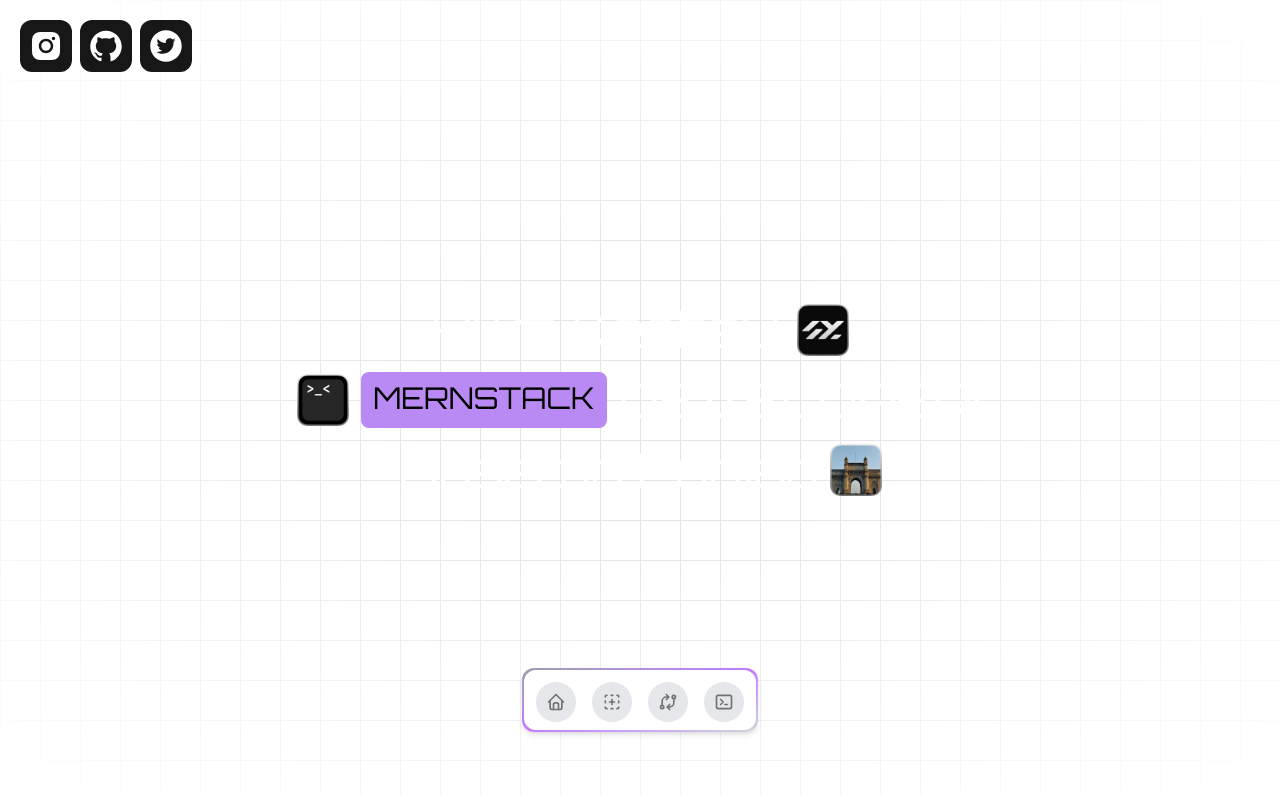
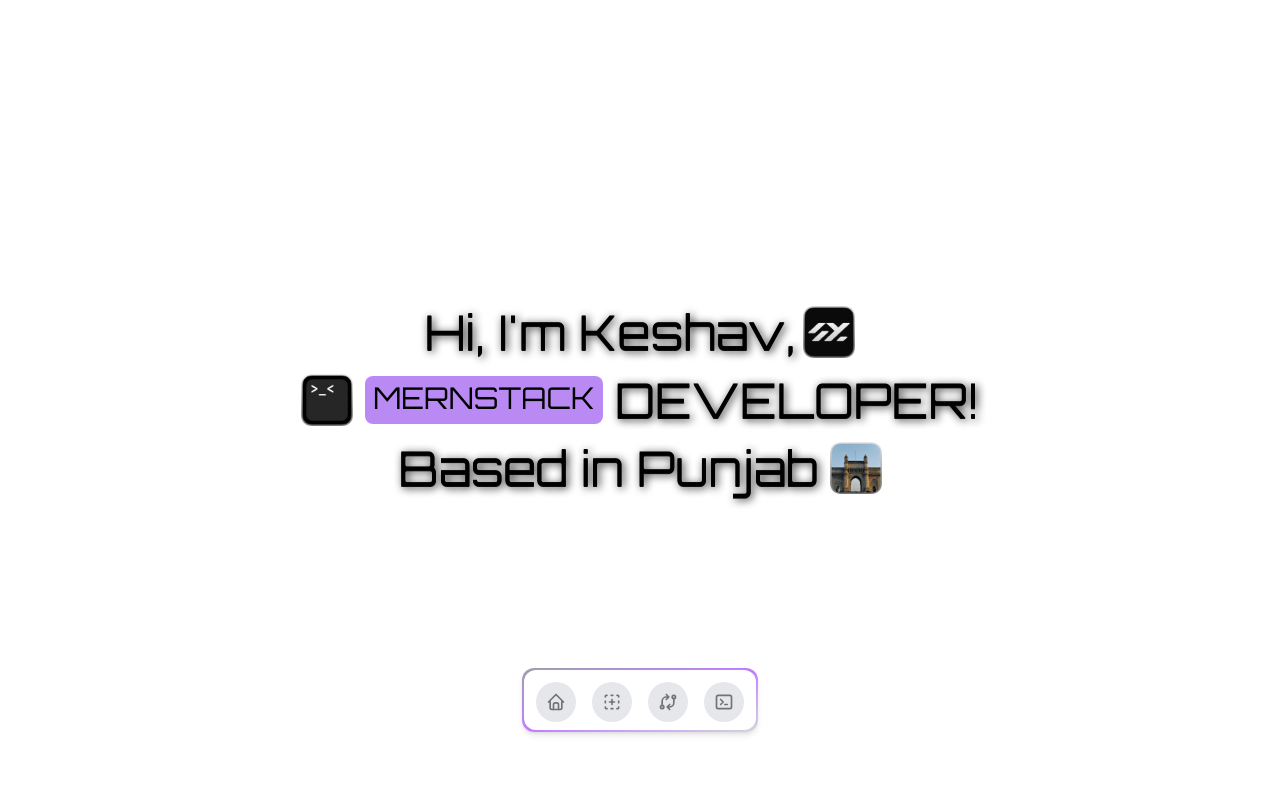
Before and after one commit to ikeshav26/_portfolio, a React (Vite) app: page / in a window 1280 px wide. Shown: the top 794 px of the page. Built offline with nearby package versions, Linux system fonts and the light colour scheme.

Commit message:
Theme setup

```diff
--- a/package.json
+++ b/package.json
@@ -29,6 +29,7 @@
     "@types/react": "^19.1.2",
     "@types/react-dom": "^19.1.2",
     "@vitejs/plugin-react": "^4.4.1",
+    "daisyui": "^5.0.43",
     "eslint": "^9.25.0",
     "eslint-plugin-react-hooks": "^5.2.0",
     "eslint-plugin-react-refresh": "^0.4.19",
--- a/src/App.jsx
+++ b/src/App.jsx
@@ -4,11 +4,14 @@
 import Project from './pages/Project'
 import Contact from './pages/Contact'
 import About from './pages/About'
-
+import { FloatingDockDemo } from '../src/components/FloatingDoc'
 
 const App = () => {
   return (
     <div className=''>
+      <div className="fixed top-7/8 left-1/2 transform -translate-x-1/2 -translate-y-1/2 z-50">
+        <FloatingDockDemo/>
+      </div>
       <Routes>
         <Route path='/' element={<Home/>}></Route>
         <Route path='/about' element={<About/>}></Route>
--- a/src/components/Background.jsx
+++ b/src/components/Background.jsx
@@ -4,13 +4,10 @@
 export function GridBackgroundDemo({children}) {
   return (
     <div
-      className="relative min-h-screen max-h-screen flex  w-full items-center justify-center bg-white dark:bg-zinc-900">
+      className="back relative min-h-screen max-h-screen flex  w-full items-center justify-center   ">
       <div
         className={cn(
-          "absolute inset-0",
-          "[background-size:40px_40px]",
-          "[background-image:linear-gradient(to_right,#e4e4e7_1px,transparent_1px),linear-gradient(to_bottom,#e4e4e7_1px,transparent_1px)]",
-          "dark:[background-image:linear-gradient(to_right,#262626_1px,transparent_1px),linear-gradient(to_bottom,#262626_1px,transparent_1px)]"
+          "brightness-50"
         )} />
       {/* Radial gradient for the container to give a faded look */}
       <div
--- a/src/components/Content/HomeContent.jsx
+++ b/src/components/Content/HomeContent.jsx
@@ -4,51 +4,104 @@
 import img2 from '../../../public/img2.png'
 import img3 from '../../../public/img3.png'
 import { Link } from 'react-router-dom'
-import { AiFillGithub, AiFillInstagram, AiFillTwitterCircle, AiFillTwitterSquare, AiFillX } from "react-icons/ai";
-
+import { AiFillGithub, AiFillInstagram, AiFillTwitterCircle } from "react-icons/ai";
+import { useTheme } from '../context/ThemeProvider';
 
 const HomeContent = () => {
+  const { theme, setTheme } = useTheme();
+
   return (
-    <div>
-      <div className='flex flex-col items-center justify-center  md:gap-4 '>
+    <div className='min-h-screen w-full flex flex-col items-center justify-center gap-10 transition-colors duration-300 '>
+      <div className='flex flex-col items-center justify-center gap-4'>
         <div className='flex items-center justify-center gap-2'>
-            <p className='text-2xl md:text-4xl lg:text-5xl orbitron-custom  text-white'>Hi,I'm Keshav,</p>
-            <img className='w-10 h-10 md:h-13 md:w-13' src={img1} />
+          <p
+            className='textHome text-2xl md:text-4xl lg:text-5xl orbitron-custom'
+            style={{
+              textShadow: '2px 2px 8px #111, 0 1px 0 #111'
+            }}
+          >
+            Hi, I'm Keshav,
+          </p>
+          <img className='w-10 h-10 md:h-13 md:w-13' src={img1} alt="img1" />
         </div>
-          <div className='flex text-sm md:text-xl lg:text-3xl items-center justify-center gap-3'>
-            <img className='w-10 h-10 md:w-13 md:h-13' src={img2} />
+        <div className='flex text-sm md:text-xl lg:text-3xl items-center justify-center gap-3 textHome'>
+          <img className='w-10 h-10 md:w-13 md:h-13' src={img2} alt="img2" />
           <RotatingText
             texts={['FRONTEND', 'BACKEND', 'MERNSTACK']}
-              mainClassName="px-2 orbitron-custom sm:px-2 md:px-3 bg-[#B98AF3] text-black overflow-hidden py-0.5 sm:py-1 md:py-2 justify-center rounded-lg"
+            mainClassName="px-2 orbitron-custom bg-[#B98AF3] text-black overflow-hidden py-1 rounded-lg"
             staggerFrom={"last"}
             initial={{ y: "100%" }}
             animate={{ y: 0 }}
             exit={{ y: "-120%" }}
             staggerDuration={0.025}
-              splitLevelClassName="overflow-hidden pb-0.5 sm:pb-1 md:pb-1"
+            splitLevelClassName="overflow-hidden pb-1"
             transition={{ type: "spring", damping: 30, stiffness: 400 }}
             rotationInterval={2000}
           />
-            <span className='text-2xl md:text-4xl lg:text-5xl orbitron-custom text-white'>DEVELOPER!</span>
+          <span
+            className='text-2xl md:text-4xl lg:text-5xl orbitron-custom textHome'
+            style={{
+              textShadow: '2px 2px 8px #111, 0 1px 0 #111'
+            }}
+          >
+            DEVELOPER!
+          </span>
         </div>
-          <div className='flex items-center justify-center gap-3 orbitron-custom'>
-            <p className='text-2xl md:text-4xl lg:text-5xl orbitron-custom text-white'>Based in Punjab</p>
-            <img className='w-10 h-10 md:w-13 md:h-13' src={img3} />
+        <div className='flex items-center justify-center gap-3'>
+          <p
+            className='text-2xl md:text-4xl lg:text-5xl orbitron-custom textHome'
+            style={{
+              textShadow: '2px 2px 8px #111, 0 1px 0 #111'
+            }}
+          >
+            Based in Punjab
+          </p>
+          <img className='w-10 h-10 md:w-13 md:h-13' src={img3} alt="img3" />
         </div>
       </div>
-        <div className='absolute top-5 left-5 text-white text-3xl md:text-4xl  flex gap-2 items-center justify-center'>
-          <div className=' bg-neutral-900 p-2 rounded-xl cursor-pointer  hover:bg-neutral-700 hover:scale-104 transition-all duration-200'>
-            <Link to="https://www.instagram.com/keshav_gilhotra_/?hl=en"><AiFillInstagram/></Link>
+
+      {/* Social Links */}
+      <div className='absolute top-5 left-5 flex gap-2 text-3xl dark:text-white'>
+        <Link to="https://www.instagram.com/keshav_gilhotra_/?hl=en" target="_blank" rel="noopener noreferrer" className=' dark:bg-neutral-800 p-2 rounded-xl hover:scale-105 hover:bg-neutral-700 transition-all'>
+          <AiFillInstagram />
+        </Link>
+        <Link to="https://github.com/ikeshav26" target="_blank" rel="noopener noreferrer" className=' dark:bg-neutral-800 p-2 rounded-xl  hover:scale-105 transition-all  hover:bg-neutral-700'>
+          <AiFillGithub />
+        </Link>
+        <Link to="https://x.com/KeshavGilh5995" target="_blank" rel="noopener noreferrer" className=' dark:bg-neutral-800 p-2 rounded-xl hover:scale-105 transition-all  hover:bg-neutral-700'>
+          <AiFillTwitterCircle />
+        </Link>
       </div>
-          <div  className=' bg-neutral-900 p-2 rounded-xl cursor-pointer  hover:bg-neutral-700 hover:scale-104 transition-all duration-200'>
-            <Link  to="https://github.com/ikeshav26"><AiFillGithub/></Link>
-          </div>
-          <div  className= "bg-neutral-900 p-2 rounded-xl cursor-pointer  hover:bg-neutral-700 hover:scale-104 transition-all duration-200">
-            <Link to="https://x.com/KeshavGilh5995"><AiFillTwitterCircle/></Link>
+
+      <div className='absolute top-5 right-5 flex items-center dark:text-white justify-center gap-2  dark:bg-neutral-800 p-2 rounded-full  hover:bg-neutral-700 hover:scale-105 transition-all'>
+        <label className="swap swap-rotate">
+  {/* this hidden checkbox controls the state */}
+  <input onChange={()=>{
+    const newTheme = theme === 'light' ? 'dark' : 'light';
+    setTheme(newTheme);
+  }} type="checkbox" className="theme-controller" value="synthwave" />
+
+  {/* sun icon */}
+  <svg
+    className="swap-off h-7 w-7 fill-current"
+    xmlns="http://www.w3.org/2000/svg"
+    viewBox="0 0 24 24">
+    <path
+      d="M5.64,17l-.71.71a1,1,0,0,0,0,1.41,1,1,0,0,0,1.41,0l.71-.71A1,1,0,0,0,5.64,17ZM5,12a1,1,0,0,0-1-1H3a1,1,0,0,0,0,2H4A1,1,0,0,0,5,12Zm7-7a1,1,0,0,0,1-1V3a1,1,0,0,0-2,0V4A1,1,0,0,0,12,5ZM5.64,7.05a1,1,0,0,0,.7.29,1,1,0,0,0,.71-.29,1,1,0,0,0,0-1.41l-.71-.71A1,1,0,0,0,4.93,6.34Zm12,.29a1,1,0,0,0,.7-.29l.71-.71a1,1,0,1,0-1.41-1.41L17,5.64a1,1,0,0,0,0,1.41A1,1,0,0,0,17.66,7.34ZM21,11H20a1,1,0,0,0,0,2h1a1,1,0,0,0,0-2Zm-9,8a1,1,0,0,0-1,1v1a1,1,0,0,0,2,0V20A1,1,0,0,0,12,19ZM18.36,17A1,1,0,0,0,17,18.36l.71.71a1,1,0,0,0,1.41,0,1,1,0,0,0,0-1.41ZM12,6.5A5.5,5.5,0,1,0,17.5,12,5.51,5.51,0,0,0,12,6.5Zm0,9A3.5,3.5,0,1,1,15.5,12,3.5,3.5,0,0,1,12,15.5Z" />
+  </svg>
+
+  {/* moon icon */}
+  <svg
+    className="swap-on h-7 w-7 fill-current"
+    xmlns="http://www.w3.org/2000/svg"
+    viewBox="0 0 24 24">
+    <path
+      d="M21.64,13a1,1,0,0,0-1.05-.14,8.05,8.05,0,0,1-3.37.73A8.15,8.15,0,0,1,9.08,5.49a8.59,8.59,0,0,1,.25-2A1,1,0,0,0,8,2.36,10.14,10.14,0,1,0,22,14.05,1,1,0,0,0,21.64,13Zm-9.5,6.69A8.14,8.14,0,0,1,7.08,5.22v.27A10.15,10.15,0,0,0,17.22,15.63a9.79,9.79,0,0,0,2.1-.22A8.11,8.11,0,0,1,12.14,19.73Z" />
+  </svg>
+</label>
       </div>
     </div>
-    </div>
-  )
-}
+  );
+};
 
-export default HomeContent
+export default HomeContent;
--- /dev/null
+++ b/src/components/context/ThemeProvider.jsx
@@ -0,0 +1,49 @@
+
+import { createContext, useContext, useEffect, useState } from "react";
+
+const ThemeContext = createContext(undefined);
+
+export const ThemeProvider = ({ children }) => {
+  const [theme, setThemeState] = useState("light");
+
+  // apply theme to html tag
+  const applyTheme = (theme) => {
+    document.documentElement.setAttribute("data-theme", theme);
+  };
+
+  const setTheme = (newTheme) => {
+    setThemeState(newTheme);
+    applyTheme(newTheme);
+    localStorage.setItem("theme", newTheme);
+  };
+
+  const toggleTheme = () => {
+    setTheme(theme === "light" ? "dark" : "light");
+  };
+
+  useEffect(() => {
+    const savedTheme = localStorage.getItem("theme")
+    if (savedTheme) {
+      setTheme(savedTheme);
+    } else {
+      // Optional: default based on system
+      const prefersDark = window.matchMedia(
+        "(prefers-color-scheme: dark)"
+      ).matches;
+      setTheme(prefersDark ? "dark" : "light");
+    }
+  }, []);
+
+  return (
+    <ThemeContext.Provider value={{ theme, setTheme, toggleTheme }}>
+      {children}
+    </ThemeContext.Provider>
+  );
+};
+
+// Custom hook
+export const useTheme = () => {
+  const context = useContext(ThemeContext);
+  if (!context) throw new Error("useTheme must be used within ThemeProvider");
+  return context;
+};
--- a/src/index.css
+++ b/src/index.css
@@ -1,4 +1,5 @@
 @import "tailwindcss";
+@plugin "daisyui";
 
 
 .orbitron-custom {
@@ -7,3 +8,21 @@
   font-weight: 400; /* Replace 400 with your desired weight */
   font-style: normal;
 }
+
+ [data-theme="dark"] .back {
+  background-color: #3F3F46; /* Dark background color */
+  color: white;
+ }
+
+ [data-themee="light"] .back {
+  background-color: "zinc-900";
+  color: black;
+ }
+
+ [data-theme="dark"] .textHome { /* Dark button color */
+  color: white;
+ }
+
+  [data-theme="light"] .textHome { /* Light button color */
+    color: black;
+  }
--- a/src/main.jsx
+++ b/src/main.jsx
@@ -4,14 +4,17 @@
 import App from './App.jsx'
 import { GridBackgroundDemo } from './components/Background.jsx'
 import { BrowserRouter } from 'react-router-dom'
+import { ThemeProvider } from './components/context/ThemeProvider.jsx'
 
 
 createRoot(document.getElementById('root')).render(
   <StrictMode>
     <BrowserRouter>
-    <GridBackgroundDemo>
+    <ThemeProvider>
+      <GridBackgroundDemo>
       <App />
     </GridBackgroundDemo>
+    </ThemeProvider>
     </BrowserRouter>
   </StrictMode>,
 )
--- a/src/pages/Home.jsx
+++ b/src/pages/Home.jsx
@@ -30,9 +30,6 @@
       >
         <HomeContent/>
       </BlobCursor>
-      <div className="fixed top-7/8 left-1/2 transform -translate-x-1/2 -translate-y-1/2 z-50">
-        <FloatingDockDemo/>
-      </div>
     </div>
   )
 }
```
Also changed, not shown: 1 other file (tests, documents, lock files or other folders). Lines whose indentation alone changed are shown as unchanged.
